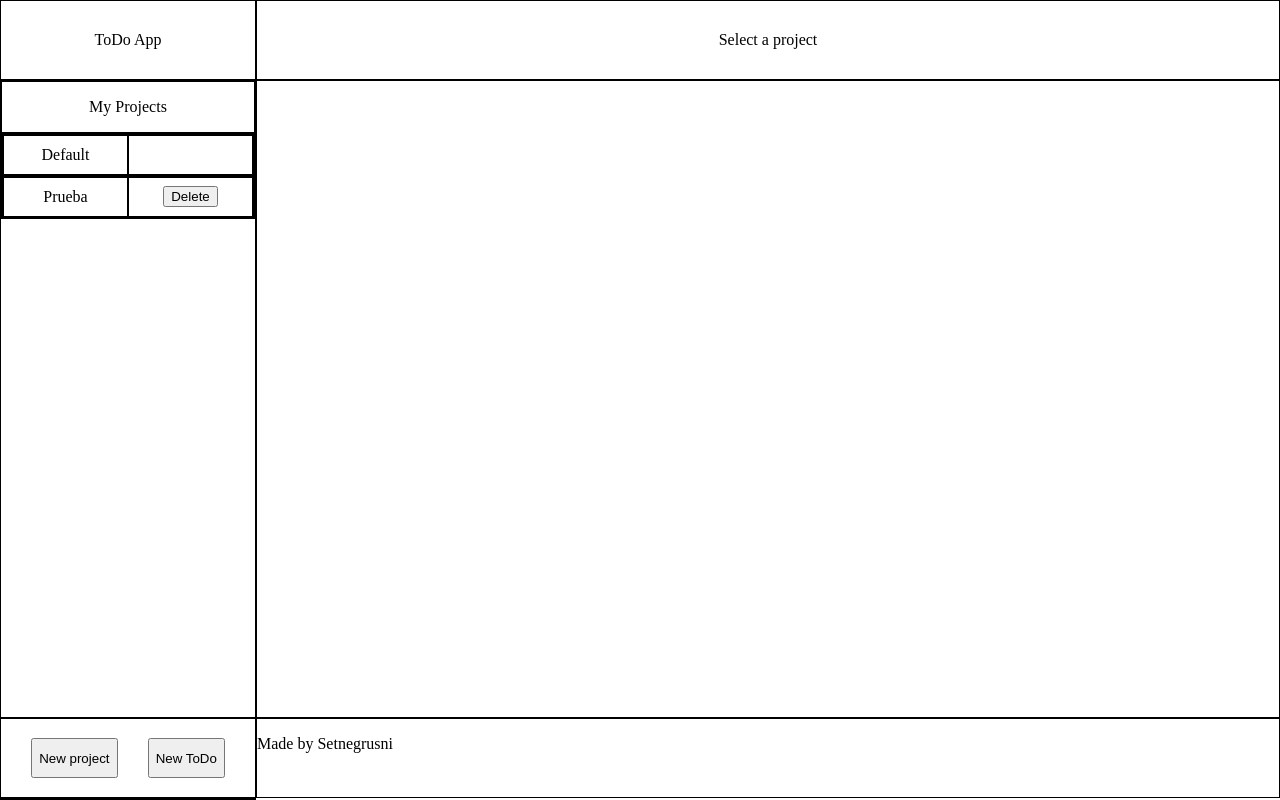
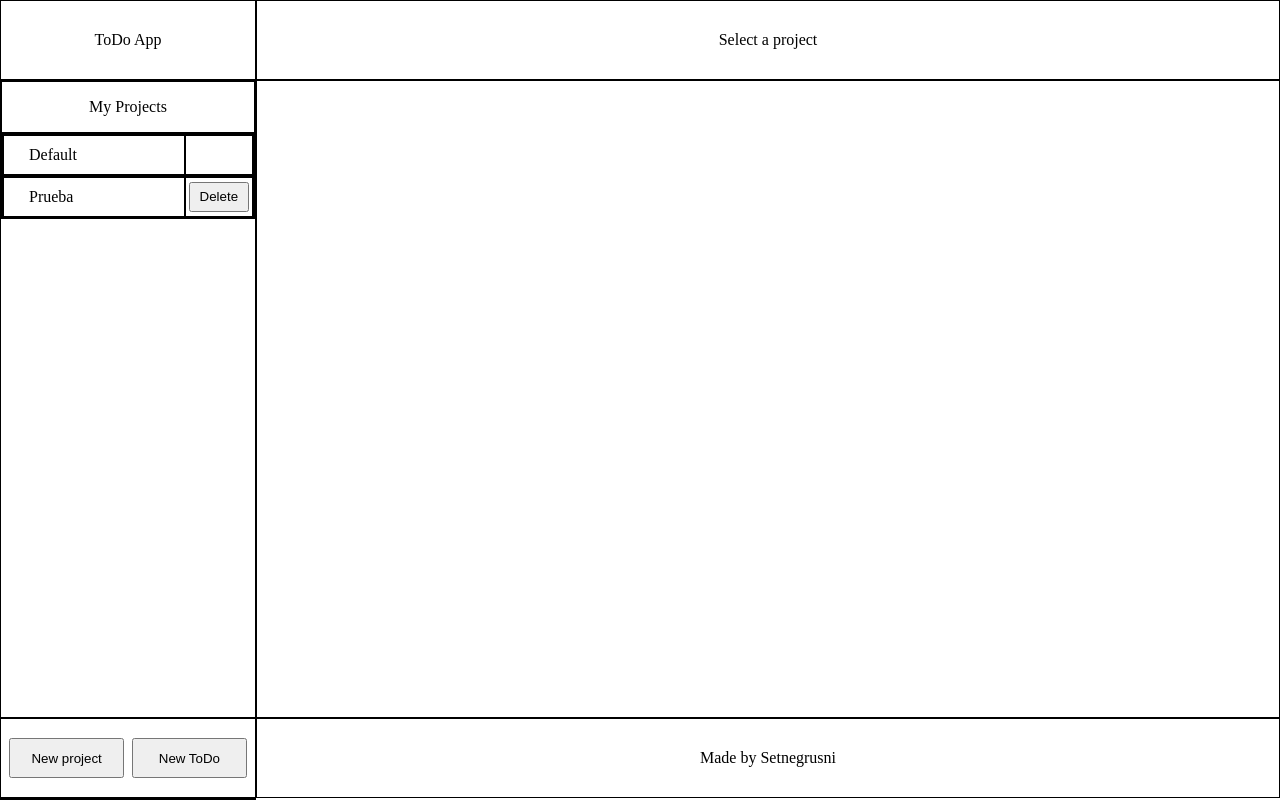
Before and after one commit to Setnegrusni/todo-list-project, a website built with webpack: page src/template.html in a window 1280 px wide. Built offline with nearby package versions, Linux system fonts and the light colour scheme.

Commit message:
Minor basic style changes

```diff
--- a/src/styles.css
+++ b/src/styles.css
@@ -1,3 +1,4 @@
+/*General*/
 html,
 body {
     margin: 0;
@@ -15,6 +16,7 @@ div {
     border: 1px solid black;
 }
 
+/*First row*/
 .app-icon,
 .project-name {
     display: flex;
@@ -22,6 +24,7 @@ div {
     align-items: center;
 }
 
+/*Second row*/
 .side-panel > div > p {
     text-align: center;
 }
@@ -32,21 +35,32 @@ div {
     height: 5vh;
 }
 
-.project > div {
-    width: 100%;
+.proj-name {
+    display: flex;
+    align-items: center;
+    padding-left: 10%;
 }
 
-.proj-name,
 .del-button {
     display: flex;
     justify-content: center;
     align-items: center;
 }
 
-.project-title {
-    margin: 0;
+.proj-name {
+    width: 70%;
 }
 
+.del-button {
+    width: 30%;
+}
+
+#deleteProject {
+    width: 90%;
+    height: 80%;
+}
+
+/*Third row*/
 .add-project-todo {
     display: flex;
     justify-content: space-evenly;
@@ -55,4 +69,22 @@ div {
 
 .add-project-todo > button {
     height: 5vh;
+    width: 45%;
 }
+
+.credit {
+    display: flex;
+    justify-content: center;
+    align-items: center;
+}
+
+/*Modals*/
+.project-title {
+    margin-bottom: 16px;
+}
+
+.modal-footer {
+    display: flex;
+    justify-content: end;
+    gap: 5%;
+}
```
